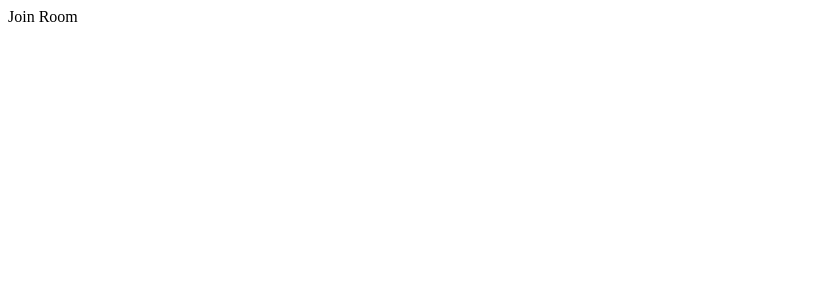
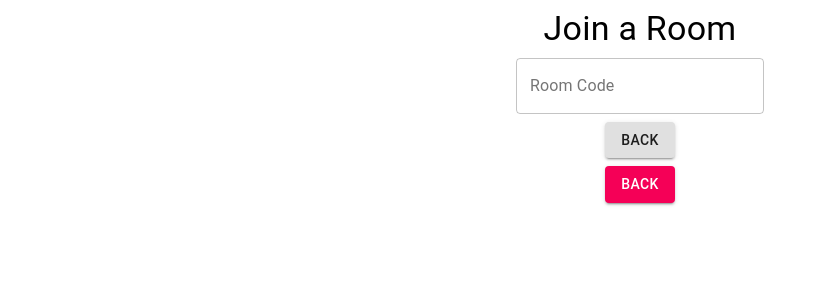
Before and after one commit to Timmyy3000/Groove-hub, a React app in the folder groovehub/frontend/: page /join-room in a window 1280 px wide. Shown: the top 300 px of the page, without its empty margins (0-819 px from the left). Built offline with nearby package versions, Linux system fonts and the light colour scheme; the HTML template or start-up script is replaced by a standard one.

Commit message:
Join room functionality

```diff
--- a/groovehub/frontend/src/components/App.js
+++ b/groovehub/frontend/src/components/App.js
@@ -17,16 +17,16 @@ import Room from "./Room";
 
 const App = () => {
     return (
-        <>
+        <div className= "center">
         <Router>
           <Switch>
             <Route exact path="/" ><HomePage /></Route>
             <Route path="/join-room"  ><JoinRoomPage /></Route>
-            <Route path="/create-room"  ><CreateRoomPage/></Route>
+            <Route path="/create-room"  component={CreateRoomPage}  ></Route>
             <Route path="/room/:roomCode" component={Room} ></Route>
           </Switch>
       </Router>
-        </>
+        </div>
     )
 }
 
--- a/groovehub/frontend/src/components/CreateRoomPage.js
+++ b/groovehub/frontend/src/components/CreateRoomPage.js
@@ -14,7 +14,7 @@ import {
 import { Link } from "react-router-dom";
 
 
-const CreateRoomPage = () => {
+const CreateRoomPage = (props) => {
     const defaultVotes = '2';
 
     const [guestCanPause, setGuestCanPause ] = useState(true);
@@ -45,7 +45,7 @@ const CreateRoomPage = () => {
         fetch('api/create-room/', requestOptions).then((response) =>
             response.json()
         ).then((data) =>
-            console.log(data)
+            props.history.push('/room/' + data.code)
         );
     }
 
--- a/groovehub/frontend/src/components/JoinRoomPage.js
+++ b/groovehub/frontend/src/components/JoinRoomPage.js
@@ -1,10 +1,47 @@
-import React from 'react'
+import React, { useState } from "react";
+import Button from "@material-ui/core/Button";
+import {
+    Box,
+  FormControl,
+  FormControlLabel,
+  FormHelperText,
+  Grid,
+  Radio,
+  RadioGroup,
+  TextField,
+  Typography,
+} from "@material-ui/core";
+import { Link } from "react-router-dom";
 
-const JoinRoomPage = () => {
+const JoinRoomPage = (props) => {
+
+    const [roomCode, setRoomCode] = useState("")
+    const [error, setError] = useState("")
     return (
-        <div>
-            Join Room
-        </div>
+        <Grid container spacing={1} alignItems='center'>
+            <Grid item xs = {12} align="center">
+                <Typography variant='h4' component="h4" >
+                    Join a Room
+                </Typography>
+            </Grid>
+            <Grid item xs = {12} align="center">
+                <TextField
+                    error = {error}
+                    label ="Room Code"
+                    placeholder = "Enter a Room Code"
+                    vlaue = {roomCode}
+                    helperText = {error}
+                    variant="outlined"
+
+                    />
+            </Grid>
+            <Grid item xs = {12} align="center">
+                <Button variant="contained" color="green" to='/' component={Link} >Back</Button>
+            </Grid>
+            <Grid item xs = {12} align="center">
+            <Button variant="contained" color="secondary" to='/' component={Link} >Back</Button>
+            </Grid>
+        </Grid>
     )
 }
 
--- a/groovehub/frontend/src/components/Room.js
+++ b/groovehub/frontend/src/components/Room.js
@@ -3,25 +3,30 @@ import { useRouteMatch } from 'react-router'
 
 const Room = (props) => {
 
-    const [votesToSkip, setvotesToSkip] = useState('2')
+    const [votesToSkip, setVotesToSkip] = useState('2')
     const [guestCanPause, setGuestCanPause] = useState(false)
     const [isHost, setIsHost] = useState(false)
     const roomCode = props.match.params.roomCode
 
-    getRoomDetails = () => {
-        fetch('api/get-room' + '?code=' + roomCode).then((response) => {
+    const getRoomDetails = () => {
+        fetch('/api/get-room' + '?code=' + roomCode).then((response) => {
             return response.json()
         }).then ((data) => {
-
+            setVotesToSkip(data.votes_to_skip)
+            setGuestCanPause(data.guest_can_pause)
+            setIsHost(data.is_host)
+            console.log(data)
         });
     }
+
+    getRoomDetails()
 
     return (
         <div>
             <h3>{roomCode}</h3>
-            <p> Votes : {votesToSkip}</p>
-            <p> Guest Can Pause : {guestCanPause}</p>
-            <p>Host : {isHost}</p>
+            <p> Votes : {votesToSkip.toString()}</p>
+            <p> Guest Can Pause : {guestCanPause.toString()}</p>
+            <p>Host : {isHost.toString()}</p>
         </div>
     )
 }
--- a/groovehub/frontend/static/css/index.css
+++ b/groovehub/frontend/static/css/index.css
@@ -17,5 +17,12 @@ html , body {
 #app {
     width : 100%;
     height: 100%;
-    display: flex;
+
 }
+
+.center {
+    position: absolute;
+    top : 50%;
+    left : 50%;
+    transform: translate(-50%, -50%);
+}
```
Also changed, not shown: groovehub/frontend/static/frontend/main.js, 1 other file (tests, documents, lock files or other folders).
